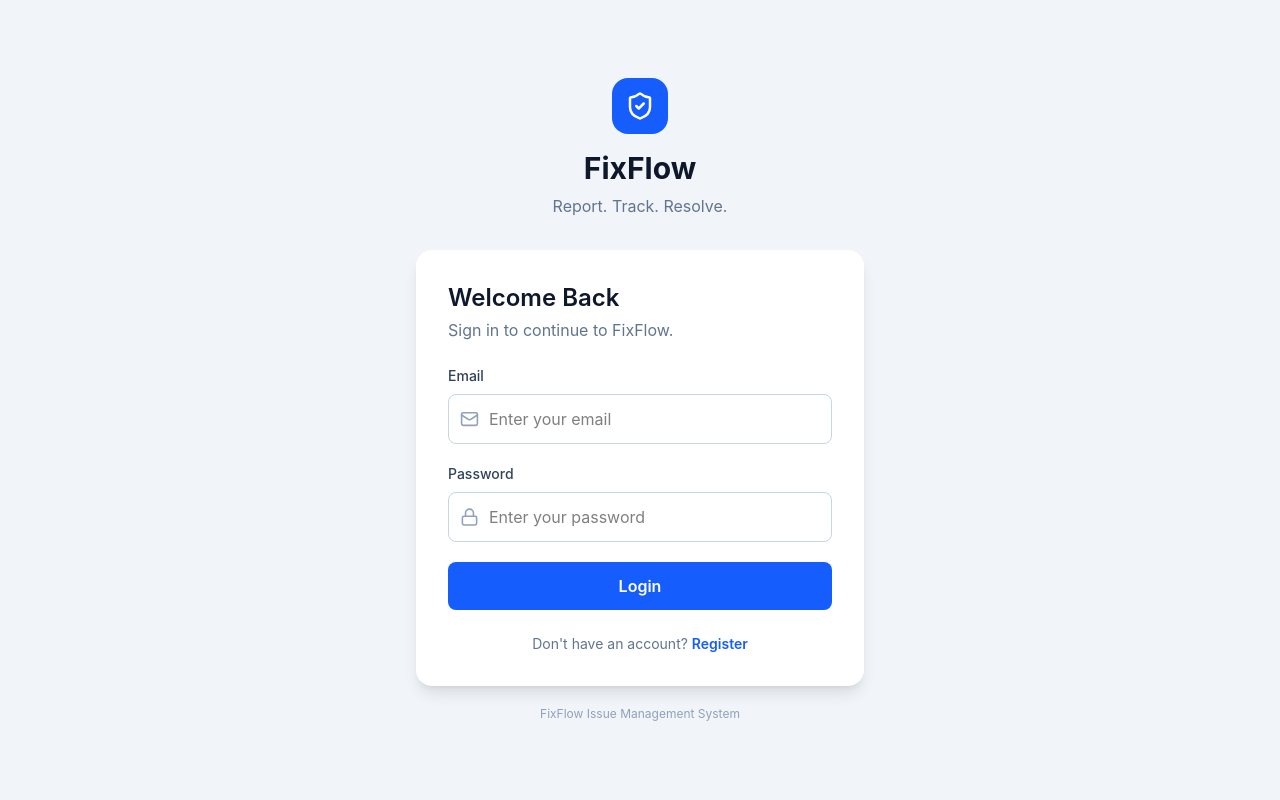
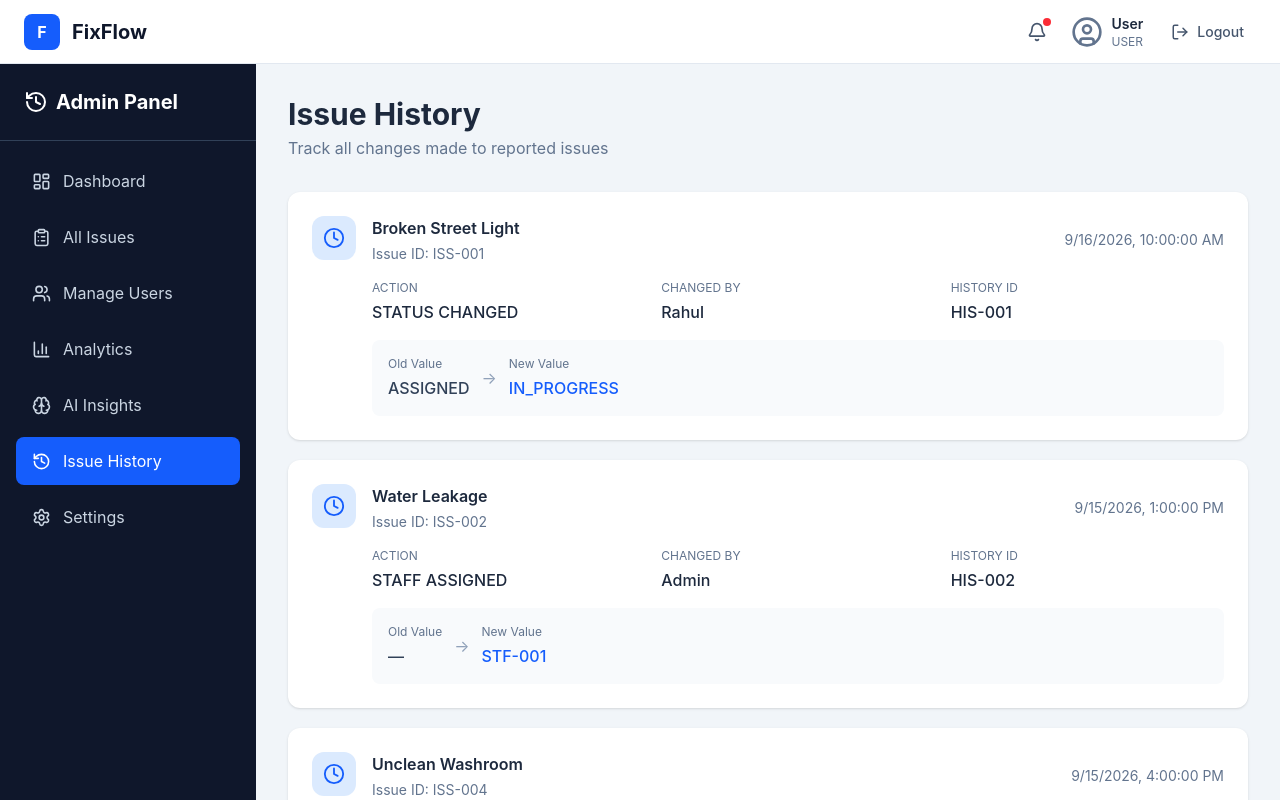
Before and after one commit to amaanqasim/FixFlow, a React app in the folder frontend/: page /admin/history in a window 1280 px wide. Before the commit this address led to /login. Shown: the top 800 px of the page. Built offline with nearby package versions, Linux system fonts and the light colour scheme; the HTML template or start-up script is replaced by a standard one.

Commit message:
Add issue history

```diff
--- a/frontend/src/App.jsx
+++ b/frontend/src/App.jsx
@@ -21,6 +21,7 @@ import ManageUsers from "./pages/admin/ManageUsers";
 import Analytics from "./pages/admin/Analytics";
 import AIInsights from "./pages/admin/AIInsights";
 import Settings from "./pages/admin/Settings";
+import IssueHistory from "./pages/admin/IssueHistory";
 
 function App() {
   return (
@@ -60,6 +61,7 @@ function App() {
         <Route path="/admin/analytics" element={<Analytics />} />
         <Route path="/admin/ai-insights" element={<AIInsights />} />
         <Route path="/admin/settings" element={<Settings />} />
+        <Route path="/admin/history" element={<IssueHistory />} />
 
         {/* Unknown URL */}
         <Route
--- a/frontend/src/pages/admin/AdminDashboard.jsx
+++ b/frontend/src/pages/admin/AdminDashboard.jsx
@@ -10,6 +10,7 @@ import {
   CheckCircle,
   Clock,
   Activity,
+  History,
 } from "lucide-react";
 
 import Navbar from "../../components/Navbar";
@@ -155,6 +156,15 @@ function AdminDashboard() {
             >
               <Brain size={19} />
               AI Insights
+            </a>
+
+            {/* ISSUE HISTORY */}
+            <a
+              href="/admin/history"
+              className="w-full flex items-center gap-3 px-4 py-3 rounded-lg hover:bg-slate-800 text-slate-300"
+            >
+              <History size={19} />
+              Issue History
             </a>
 
             {/* SETTINGS */}
--- a/frontend/src/pages/admin/AdminIssues.jsx
+++ b/frontend/src/pages/admin/AdminIssues.jsx
@@ -6,6 +6,7 @@ import {
   BarChart3,
   Brain,
   Settings,
+  History,
   Search,
   Filter,
   Eye,
@@ -96,6 +97,15 @@ function AdminIssues() {
             >
               <Brain size={19} />
               AI Insights
+            </a>
+
+            {/* ISSUE HISTORY */}
+            <a
+              href="/admin/history"
+              className="w-full flex items-center gap-3 px-4 py-3 rounded-lg hover:bg-slate-800 text-slate-300"
+            >
+              <History size={19} />
+              Issue History
             </a>
 
             <a
--- /dev/null
+++ b/frontend/src/pages/admin/IssueHistory.jsx
@@ -0,0 +1,260 @@
+import {
+  LayoutDashboard,
+  ClipboardList,
+  Users,
+  BarChart3,
+  Brain,
+  Settings,
+  History,
+  Clock,
+} from "lucide-react";
+
+import Navbar from "../../components/Navbar";
+import { issueHistory, issues, users } from "../../data/dummyData";
+
+function IssueHistory() {
+  const getIssueTitle = (issueId) => {
+    const issue = issues.find(
+      (issue) => issue.issueId === issueId
+    );
+
+    return issue ? issue.title : "Unknown Issue";
+  };
+
+  const getUserName = (userId) => {
+    const user = users.find(
+      (user) => user.userId === userId
+    );
+
+    return user ? user.name : userId;
+  };
+
+  const formatAction = (action) => {
+    return action.replaceAll("_", " ");
+  };
+
+  const formatDate = (date) => {
+    return new Date(date).toLocaleString();
+  };
+
+  return (
+    <div className="min-h-screen bg-slate-100">
+      <Navbar />
+
+      <div className="flex">
+        {/* SIDEBAR */}
+        <aside className="w-64 min-h-[calc(100vh-64px)] bg-slate-900 text-white">
+          <div className="p-6 border-b border-slate-700">
+            <div className="flex items-center gap-2">
+              <History size={24} />
+              <h2 className="text-xl font-bold">
+                Admin Panel
+              </h2>
+            </div>
+          </div>
+
+          <nav className="p-4 space-y-2">
+
+            {/* DASHBOARD */}
+            <a
+              href="/admin"
+              className="w-full flex items-center gap-3 px-4 py-3 rounded-lg hover:bg-slate-800 text-slate-300"
+            >
+              <LayoutDashboard size={19} />
+              Dashboard
+            </a>
+
+            {/* ALL ISSUES */}
+            <a
+              href="/admin/issues"
+              className="w-full flex items-center gap-3 px-4 py-3 rounded-lg hover:bg-slate-800 text-slate-300"
+            >
+              <ClipboardList size={19} />
+              All Issues
+            </a>
+
+            {/* MANAGE USERS */}
+            <a
+              href="/admin/users"
+              className="w-full flex items-center gap-3 px-4 py-3 rounded-lg hover:bg-slate-800 text-slate-300"
+            >
+              <Users size={19} />
+              Manage Users
+            </a>
+
+            {/* ANALYTICS */}
+            <a
+              href="/admin/analytics"
+              className="w-full flex items-center gap-3 px-4 py-3 rounded-lg hover:bg-slate-800 text-slate-300"
+            >
+              <BarChart3 size={19} />
+              Analytics
+            </a>
+
+            {/* AI INSIGHTS */}
+            <a
+              href="/admin/ai-insights"
+              className="w-full flex items-center gap-3 px-4 py-3 rounded-lg hover:bg-slate-800 text-slate-300"
+            >
+              <Brain size={19} />
+              AI Insights
+            </a>
+
+            {/* ISSUE HISTORY - ACTIVE */}
+            <a
+              href="/admin/history"
+              className="w-full flex items-center gap-3 px-4 py-3 rounded-lg bg-blue-600 text-white"
+            >
+              <History size={19} />
+              Issue History
+            </a>
+
+            {/* SETTINGS */}
+            <a
+              href="/admin/settings"
+              className="w-full flex items-center gap-3 px-4 py-3 rounded-lg hover:bg-slate-800 text-slate-300"
+            >
+              <Settings size={19} />
+              Settings
+            </a>
+
+          </nav>
+        </aside>
+
+        {/* MAIN CONTENT */}
+        <main className="flex-1 p-8">
+
+          {/* HEADER */}
+          <div className="mb-8">
+            <h1 className="text-3xl font-bold text-slate-800">
+              Issue History
+            </h1>
+
+            <p className="text-slate-500 mt-1">
+              Track all changes made to reported issues
+            </p>
+          </div>
+
+          {/* HISTORY LIST */}
+          <div className="space-y-5">
+
+            {issueHistory.map((history) => (
+              <div
+                key={history.historyId}
+                className="bg-white rounded-xl shadow-sm p-6"
+              >
+
+                <div className="flex items-start gap-4">
+
+                  {/* ICON */}
+                  <div className="w-11 h-11 rounded-xl bg-blue-100 text-blue-600 flex items-center justify-center shrink-0">
+                    <Clock size={22} />
+                  </div>
+
+                  {/* DETAILS */}
+                  <div className="flex-1">
+
+                    <div className="flex flex-col md:flex-row md:items-center md:justify-between gap-2">
+
+                      <div>
+                        <h2 className="font-semibold text-slate-800">
+                          {getIssueTitle(history.issueId)}
+                        </h2>
+
+                        <p className="text-sm text-slate-500 mt-1">
+                          Issue ID: {history.issueId}
+                        </p>
+                      </div>
+
+                      <span className="text-sm text-slate-500">
+                        {formatDate(history.createdAt)}
+                      </span>
+
+                    </div>
+
+                    <div className="mt-4 grid grid-cols-1 md:grid-cols-3 gap-4">
+
+                      <div>
+                        <p className="text-xs text-slate-500 uppercase">
+                          Action
+                        </p>
+
+                        <p className="font-medium text-slate-800 mt-1">
+                          {formatAction(history.action)}
+                        </p>
+                      </div>
+
+                      <div>
+                        <p className="text-xs text-slate-500 uppercase">
+                          Changed By
+                        </p>
+
+                        <p className="font-medium text-slate-800 mt-1">
+                          {getUserName(history.changedBy)}
+                        </p>
+                      </div>
+
+                      <div>
+                        <p className="text-xs text-slate-500 uppercase">
+                          History ID
+                        </p>
+
+                        <p className="font-medium text-slate-800 mt-1">
+                          {history.historyId}
+                        </p>
+                      </div>
+
+                    </div>
+
+                    <div className="mt-4 p-4 bg-slate-50 rounded-lg">
+
+                      <div className="flex flex-col md:flex-row gap-3 md:items-center">
+
+                        <div>
+                          <p className="text-xs text-slate-500">
+                            Old Value
+                          </p>
+
+                          <p className="font-medium text-slate-700 mt-1">
+                            {history.oldValue || "—"}
+                          </p>
+                        </div>
+
+                        <span className="hidden md:block text-slate-400">
+                          →
+                        </span>
+
+                        <div>
+                          <p className="text-xs text-slate-500">
+                            New Value
+                          </p>
+
+                          <p className="font-medium text-blue-600 mt-1">
+                            {history.newValue || "—"}
+                          </p>
+                        </div>
+
+                      </div>
+
+                    </div>
+
+                  </div>
+                </div>
+              </div>
+            ))}
+
+          </div>
+
+          {issueHistory.length === 0 && (
+            <div className="bg-white rounded-xl shadow-sm p-10 text-center text-slate-500">
+              No issue history available.
+            </div>
+          )}
+
+        </main>
+      </div>
+    </div>
+  );
+}
+
+export default IssueHistory;
```
